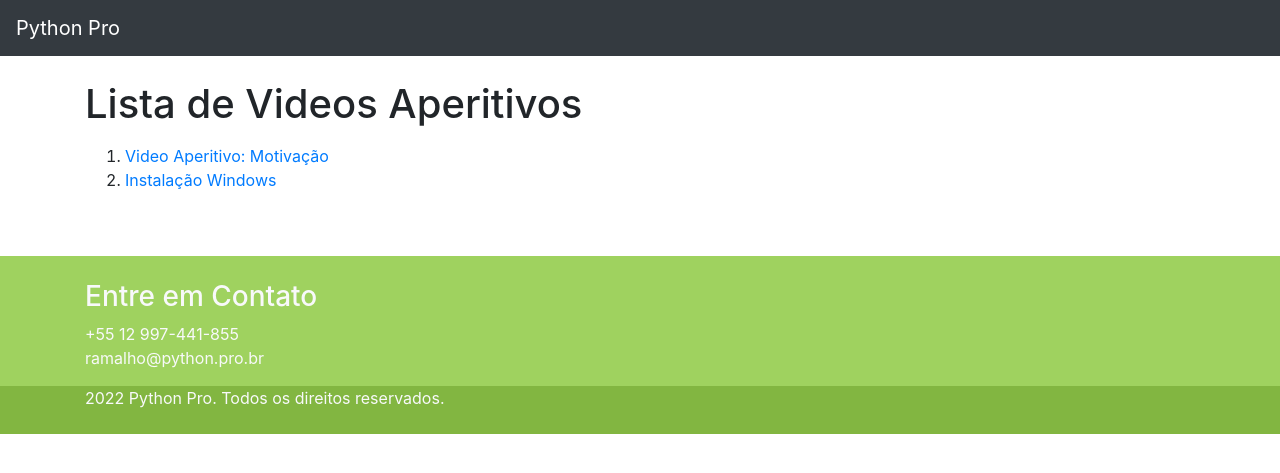
After one commit to FlavioANS/Curso-Django, a Django app: page /aperitivos/ in a window 1280 px wide. The commit adds this page. Shown: the top 473 px of the page. Run offline with Django 4.2, Linux system fonts and the light colour scheme; some libraries are stand-ins or nearby versions.

Commit message:
metodo template

```diff
--- /dev/null
+++ b/pypro/aperitivos/templates/aperitivos/indice.html
@@ -0,0 +1,20 @@
+{% extends 'base/base.html' %}
+{% load static %}
+{% block title %}Python Pro - Aperitivos{% endblock title %}
+{% block description %}Pagina com todos os videos gratuitos{% endblock description %}
+{% block body %}
+<div class="container">
+    <div class="row">
+        <div class="col-md-12">
+            <h1 class="mt-4 mb-3">Lista de Videos Aperitivos</h1>
+            <ol>
+                {% for video in videos %}
+                    <li><a href="{{ video.get_absolute_url }}">{{ video.titulo | default:"Faltando Titulo" }}</a></li>
+                {% empty %}
+                    <li>Não foi encontrado nenhum video de aperitivo</li>
+                {% endfor %}
+            </ol>
+        </div>
+    </div>
+</div>
+{% endblock body %}
--- a/pypro/aperitivos/templates/aperitivos/video.html
+++ b/pypro/aperitivos/templates/aperitivos/video.html
@@ -6,7 +6,7 @@
 <div class="container">
     <div class="row">
         <div class="col-md-12">
-            <h1 class="mt-4 mb-3">{{ video.titulo }}</h1>
+            <h1 class="mt-4 mb-3">{{ video.titulo | default:"Faltando Titulo" }}</h1>
             <iframe src="https://player.vimeo.com/video/{{ video.vimeo_id }}" width="640" height="360" frameborder="0"
                     allow="autoplay; fullscreen; picture-in-picture" allowfullscreen></iframe>
         </div>
--- a/pypro/aperitivos/urls.py
+++ b/pypro/aperitivos/urls.py
@@ -1,8 +1,9 @@
 from django.urls import path
 
-from pypro.aperitivos.views import video
+from pypro.aperitivos.views import video, indice
 
 app_name = 'aperitivos'
 urlpatterns = [
     path('<slug:slug>', video, name='video'),
+    path('', indice, name='indice'),
 ]
--- a/pypro/aperitivos/views.py
+++ b/pypro/aperitivos/views.py
@@ -1,6 +1,29 @@
 from django.shortcuts import render
+from django.urls import reverse
+
+
+class Video:
+    def __init__(self, slug, titulo, vimeo_id):
+        self.slug = slug
+        self.titulo = titulo
+        self.vimeo_id = vimeo_id
+
+    def get_absolute_url(self):
+        return reverse('aperitivos:video', args=(self.slug,))
+
+
+videos = [
+    Video('motivacao', 'Video Aperitivo: Motivação', '682069825?h=6282c4b3f3'),
+    Video('instalacao-windows', 'Instalação Windows', '251497668'),
+]
+
+videos_dct = {v.slug: v for v in videos}
+
+
+def indice(request):
+    return render(request, 'aperitivos/indice.html', context={'videos': videos})
 
 
 def video(request, slug):
-    video = {'titulo': 'Video Aperitivo: Motivação', 'vimeo_id': '682069825?h=6282c4b3f3'}
+    video = videos_dct[slug]
     return render(request, 'aperitivos/video.html', context={'video': video})
```
Also changed, not shown: pypro/aperitivos/tests/tests_indice.py (added, +36 -0 lines), pypro/aperitivos/tests/__init__.py (added), pypro/aperitivos/tests/tests_video.py (renamed from pypro/aperitivos/tests.py).
